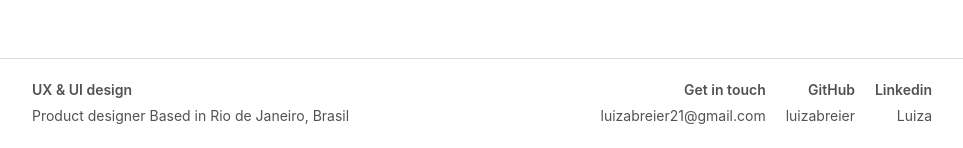
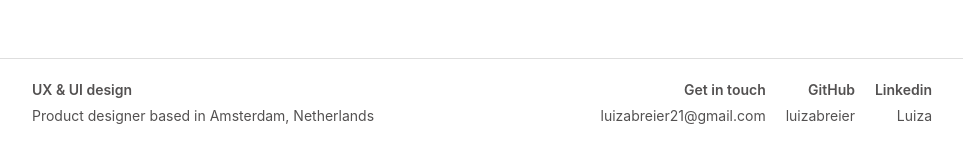
Before and after one commit to luizabreier/portfolio, a Jekyll site: the page built from index.html, in a window 1280 px wide. Shown: the part 2091-2239 px from the top of the page, without its empty margins (158-1121 px from the left). Built offline with Jekyll 4.4.1, drawn with Linux system fonts in a browser that asks for light colours; the list of posts is cut into pages by our own code.

Commit message:
Update footer text

```diff
--- a/_layouts/default.html
+++ b/_layouts/default.html
@@ -31,7 +31,7 @@
       <div class="container">
         <div class="luiza-info">
           <p class="label">UX & UI  design</p>
-          <p>Product designer Based in Rio de Janeiro, Brasil</p>
+          <p>Product designer based in Amsterdam, Netherlands</p>
         </div>
         <div class="email social">
           <p class="label">Get in touch</p>
```
